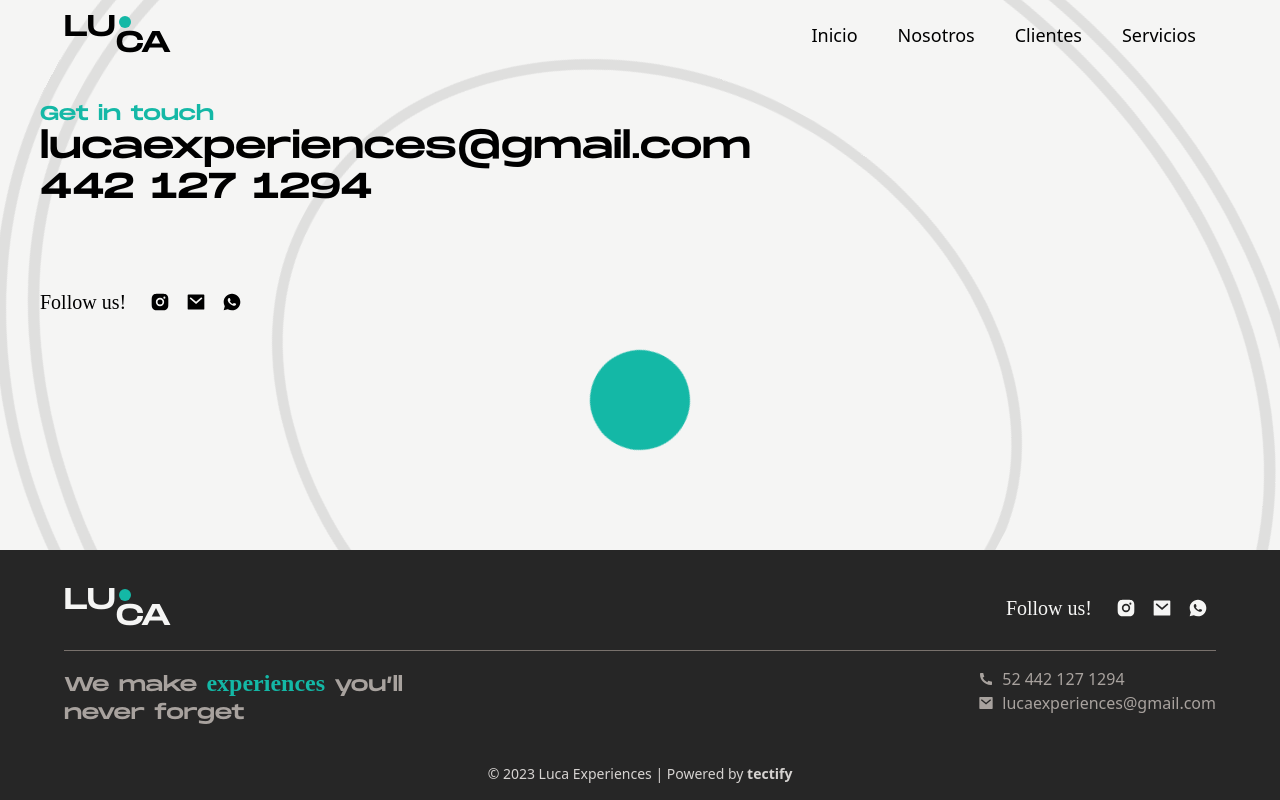
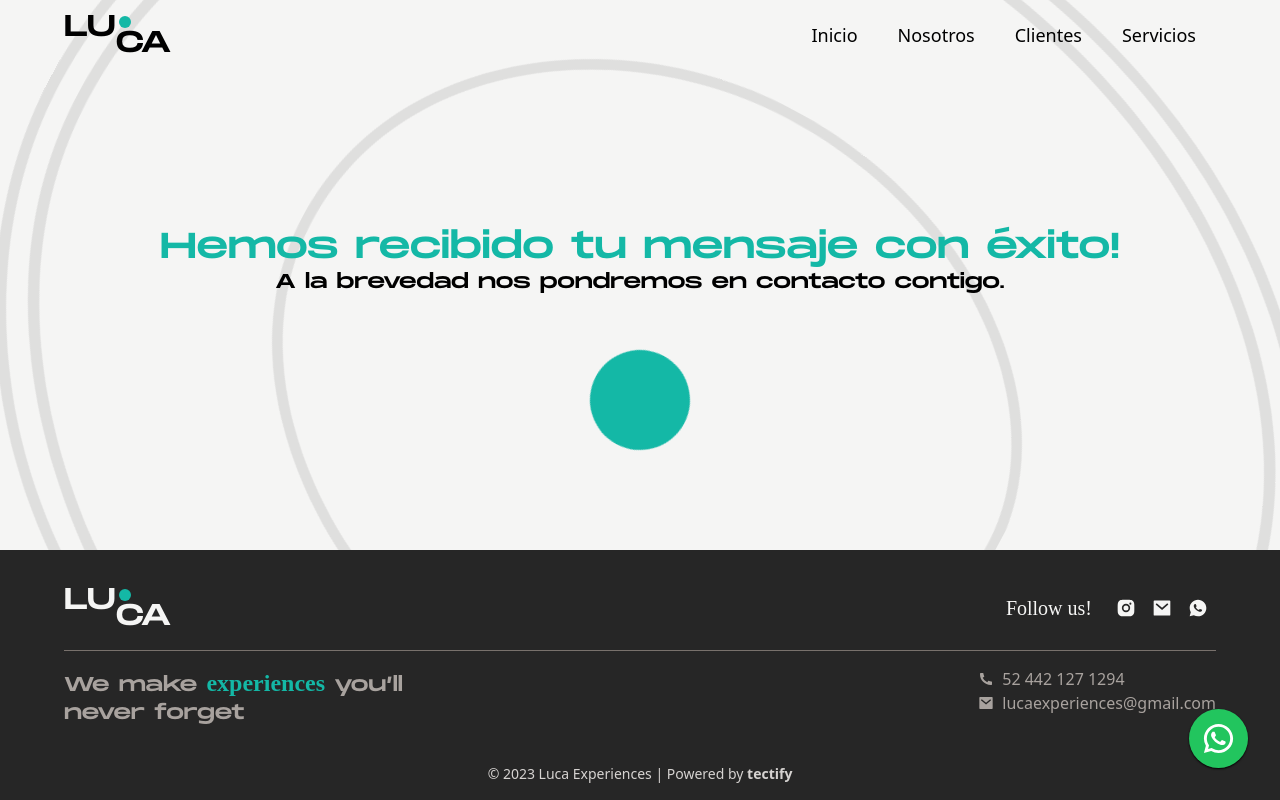
Before and after one commit to Alvarg27/luca-next, a Next.js app: page /contacto in a window 1280 px wide. Built offline with nearby package versions, Linux system fonts and the light colour scheme; a web font is replaced by a local one.

Commit message:
Added Whatsapp Button and Thank you Page after submitting form

```diff
--- a/components/Form/Form.js
+++ b/components/Form/Form.js
@@ -1,7 +1,9 @@
 import React, { useRef, useState } from 'react';
 import emailjs from '@emailjs/browser';
+import { useRouter } from 'next/router';
 
 const Form = () => {
+  const router = useRouter();
   const form = useRef();
   const [errors, setErrors] = useState({});
   const [isSent, setIsSent] = useState(false);
@@ -44,14 +46,12 @@ const Form = () => {
       return;
     }
 
-    setIsSent(true);
-
-    /* emailjs
+    emailjs
       .sendForm(
         process.env.NEXT_PUBLIC_SERVICE_ID,
         process.env.NEXT_PUBLIC_TEMPLATE_ID,
         form.current,
-        process.env.NEXT_PUBLIC_PUBLIC_KEY,
+        process.env.NEXT_PUBLIC_PUBLIC_KEY
       )
       .then(
         (result) => {
@@ -69,7 +69,9 @@ const Form = () => {
         (error) => {
           console.log(error.text);
         }
-      ); */
+      );
+
+    router.push(`/contacto`);
   };
 
   return (
@@ -77,26 +79,6 @@ const Form = () => {
       <h2 className="text-2xl font-bold mb-4 text-center font-monument">
         Contáctanos
       </h2>
-
-      {isSent ? (
-        <div className="mb-4 p-4 border border-green-500 bg-green-100 text-base text-green-800 rounded flex items-center">
-          <svg
-            className="h-6 w-6 mr-2 text-green-500"
-            fill="none"
-            strokeLinecap="round"
-            strokeLinejoin="round"
-            strokeWidth="2"
-            viewBox="0 0 24 24"
-            stroke="currentColor"
-          >
-            <path d="M5 13l4 4L19 7"></path>
-          </svg>
-          <div>
-            <p className="font-bold">¡Gracias por tu mensaje!</p>
-            <p>Nos pondremos en contacto contigo en breve.</p>
-          </div>
-        </div>
-      ) : (
       <form
         ref={form}
         onSubmit={sendEmail}
@@ -115,8 +97,7 @@ const Form = () => {
             className="block text-gray-700 text-sm font-bold mb-2"
             htmlFor="name"
           >
-              Nombre y Apellido<span className="text-red-500">*</span>
-              :
+            Nombre y Apellido<span className="text-red-500">*</span>:
           </label>
           <input
             className="appearance-none border rounded w-full py-2 px-3 text-gray-700 leading-tight focus:outline-none focus:shadow-outline"
@@ -190,7 +171,6 @@ const Form = () => {
           </button>
         </div>
       </form>
-      )}
     </div>
   );
 };
--- /dev/null
+++ b/components/WhatsappButton/WhatsappButton.jsx
@@ -0,0 +1,20 @@
+// WhatsAppButton.js
+import { RiWhatsappLine } from 'react-icons/ri';
+import React from 'react';
+import Link from 'next/link';
+
+const WhatsAppButton = () => {
+  return (
+    <div className="fixed bottom-8 right-8 rounded-full cursor-pointer z-50 shadow-sm shadow-black">
+      <Link
+        target="_blank"
+        href="https://api.whatsapp.com/send/?phone=4421271294"
+        className="block p-3 bg-green-500 rounded-full"
+      >
+        <RiWhatsappLine className="text-white" size={35} />
+      </Link>
+    </div>
+  );
+};
+
+export default WhatsAppButton;
--- a/components/layouts/Layout.js
+++ b/components/layouts/Layout.js
@@ -7,6 +7,7 @@ import MenuIcon from "../commons/MenuIcon";
 import Footer from "../Footer/Footer";
 import DropdownMenu from "../Header/DropwdownMenu";
 import Header from "../Header/Header";
+import WhatsAppButton from "../WhatsappButton/WhatsappButton";
 
 const GoogleTagManagerNoscript = () => (
   <noscript
@@ -61,10 +62,14 @@ const Layout = ({ children }) => {
           offsetY > 70 || dropdownIsOpen ? " shadow-lg" : ""
         }`}
       />
+
       <Header />
       <div className=" min-h-screen flex flex-col justify-between">
         {children}
         <Footer />
+      </div>
+      <div>
+        <WhatsAppButton />
       </div>
     </div>
   );
--- a/pages/contacto.js
+++ b/pages/contacto.js
@@ -1,7 +1,5 @@
-import Circles from "@/components/commons/Circles";
-import Link from "next/link";
-import React from "react";
-import { RiInstagramFill, RiMailFill, RiWhatsappFill } from "react-icons/ri";
+import Circles from '@/components/commons/Circles';
+import React from 'react';
 
 const ContactPage = () => {
   return (
@@ -16,33 +14,13 @@ const ContactPage = () => {
         <Circles />
       </div>
       <div className="md:pt-[100px] pt-[100px] mx-auto w-[95%] max-w-[1200px] relative overflow-hidden">
-        <p className="font-monument md:text-xl text-4xl text-teal-500">
-          Get in touch
-        </p>
-        <p className="font-monument md:text-4xl text-sm">
-          lucaexperiences@gmail.com
-        </p>
-        <p className="font-monument md:text-4xl text-lg"> 442 127 1294</p>
-
-        <div className="flex items-center mt-20">
-          <p className="text-xl font-alga mr-4">Follow us!</p>
-          <div className="flex text-xl text-black ">
-            <Link
-              target="_blank"
-              href="https://www.instagram.com/luca.experiences"
-            >
-              <RiInstagramFill className="cursor-pointer mx-2" />
-            </Link>
-            <Link target="_blank" href="mailto:lcastro@lucaexperiences.com">
-              <RiMailFill className="cursor-pointer mx-2" />
-            </Link>
-            <Link
-              target="_blank"
-              href="https://api.whatsapp.com/send/?phone=527296863028"
-            >
-              <RiWhatsappFill className="cursor-pointer mx-2" />
-            </Link>
-          </div>
+        <div className='py-32 items-center text-center'>
+          <h3 className="font-monument md:text-4xl text-3xl text-teal-500">
+            Hemos recibido tu mensaje con éxito!
+          </h3>
+          <p className="font-monument md:text-xl text-lg text-black">
+            A la brevedad nos pondremos en contacto contigo.
+          </p>
         </div>
       </div>
     </>
```
Lines whose indentation alone changed are shown as unchanged.
